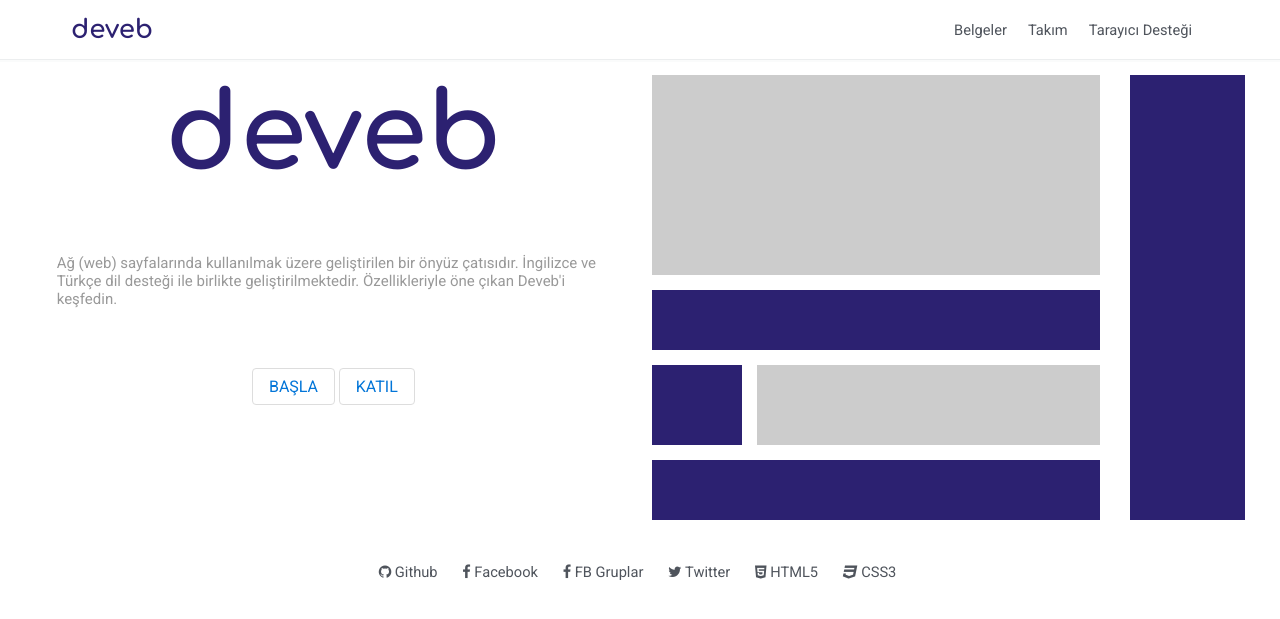
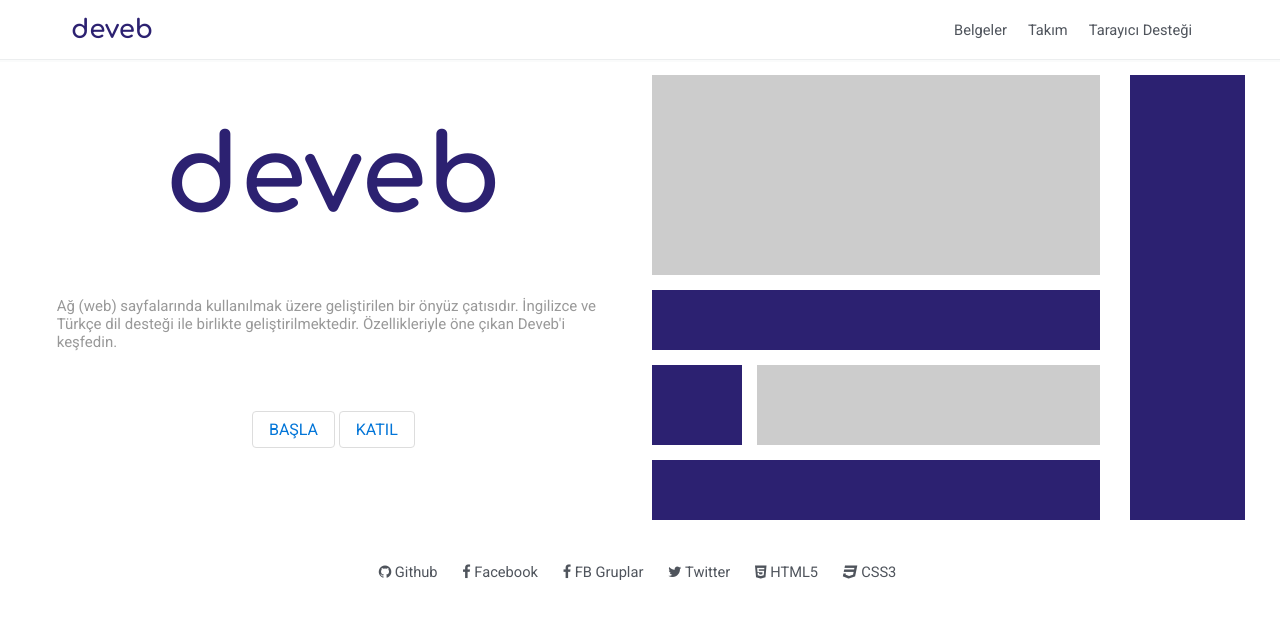
Before and after one commit to data-deveb/data-deveb.github.io, a Jekyll site: the page built from index.html, in a window 1280 px wide. Shown: the top 619 px of the page. Built offline with Jekyll 4.4.1, drawn with Linux system fonts in a browser that asks for light colours.

Commit message:
güncelle

```diff
--- a/index.html
+++ b/index.html
@@ -2,7 +2,7 @@
 layout: home
 ---
 <div data-gnl="8 8p üstte" data-ort="8p">
-  <div data-gnl="8" data-ort="4">
+  <div data-gnl="8 uzun-ol göbekte" data-ort="4">
     <div data-gnl="1 1p">
       <h1 class="metin-deveb beri-2" style="font-size:80pt; font-family: 'Comfortaa', cursive; color:#2c2171 !important; align-items:center; justify-content:center; display:flex;">deveb</h1>
       <p class="metin-gri-3 beri-2">
```
